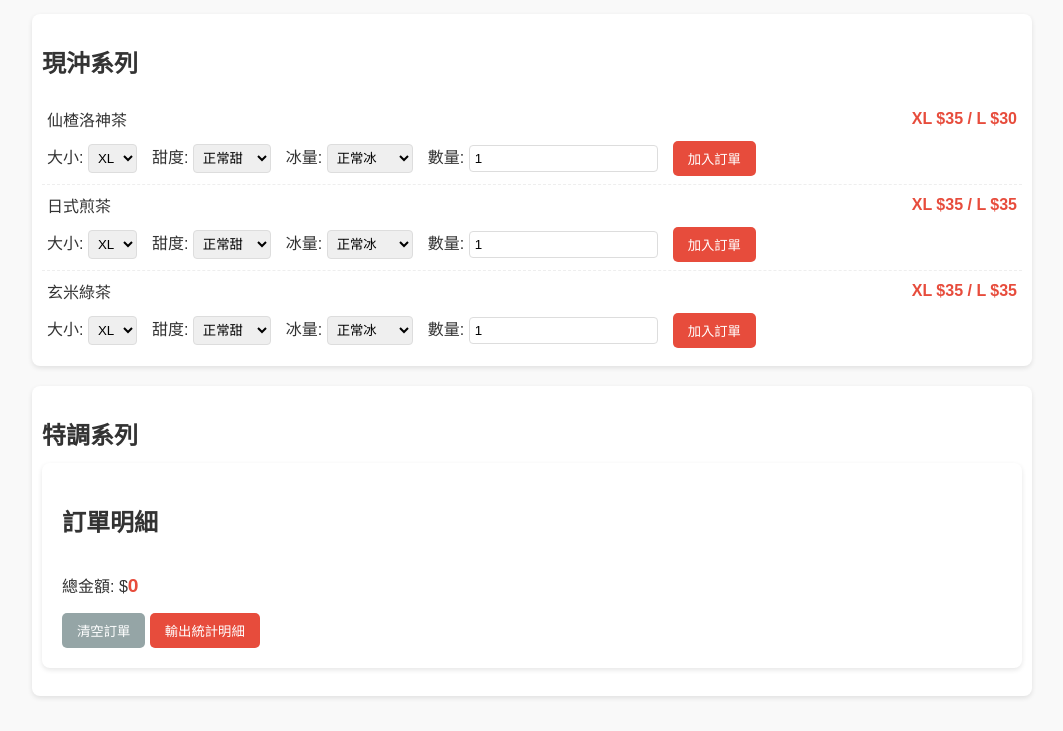
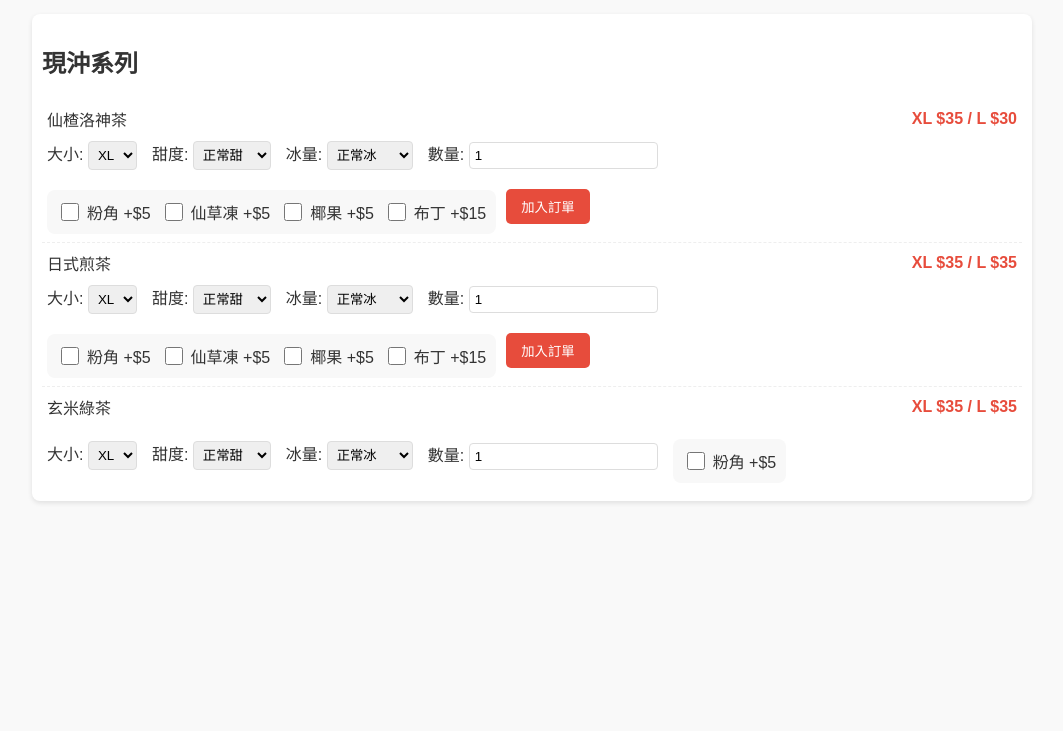
Before and after one commit to kingki3365/Order, a plain HTML site: page index.html in a window 1280 px wide. Shown: the part 112-843 px from the top of the page, without its empty margins (108-1171 px from the left). After the commit the page ends 800 px from the top, so only its background shows below. Drawn offline with Linux system fonts and the light colour scheme.

Commit message:
更新 index.html

```diff
--- a/index.html
+++ b/index.html
@@ -104,6 +104,27 @@
             margin-left: 10px;
             cursor: pointer;
         }
+
+        /* 加料選項樣式 */
+        .toppings {
+            display: flex;
+            flex-wrap: wrap;
+            gap: 10px;
+            margin-top: 10px;
+            padding: 10px;
+            background: #f8f8f8;
+            border-radius: 8px;
+        }
+        .topping-option {
+            display: flex;
+            align-items: center;
+            gap: 5px;
+        }
+        .topping-option input[type="checkbox"] {
+            width: 18px;
+            height: 18px;
+            cursor: pointer;
+        }
     </style>
 </head>
 <body>
@@ -152,6 +173,23 @@
                 <label>數量:
                     <input type="number" min="1" value="1" class="quantity">
                 </label>
+
+                <!-- 加料選項 -->
+                <div class="toppings">
+                    <label class="topping-option">
+                        <input type="checkbox" class="topping" name="粉角" data-price="5"> 粉角 +$5
+                    </label>
+                    <label class="topping-option">
+                        <input type="checkbox" class="topping" name="仙草凍" data-price="5"> 仙草凍 +$5
+                    </label>
+                    <label class="topping-option">
+                        <input type="checkbox" class="topping" name="椰果" data-price="5"> 椰果 +$5
+                    </label>
+                    <label class="topping-option">
+                        <input type="checkbox" class="topping" name="布丁" data-price="15"> 布丁 +$15
+                    </label>
+                </div>
+
                 <button onclick="addToOrder(this)">加入訂單</button>
             </div>
         </div>
@@ -196,6 +234,23 @@
                 <label>數量:
                     <input type="number" min="1" value="1" class="quantity">
                 </label>
+
+                <!-- 加料選項 -->
+                <div class="toppings">
+                    <label class="topping-option">
+                        <input type="checkbox" class="topping" name="粉角" data-price="5"> 粉角 +$5
+                    </label>
+                    <label class="topping-option">
+                        <input type="checkbox" class="topping" name="仙草凍" data-price="5"> 仙草凍 +$5
+                    </label>
+                    <label class="topping-option">
+                        <input type="checkbox" class="topping" name="椰果" data-price="5"> 椰果 +$5
+                    </label>
+                    <label class="topping-option">
+                        <input type="checkbox" class="topping" name="布丁" data-price="15"> 布丁 +$15
+                    </label>
+                </div>
+
                 <button onclick="addToOrder(this)">加入訂單</button>
             </div>
         </div>
@@ -240,92 +295,9 @@
                 <label>數量:
                     <input type="number" min="1" value="1" class="quantity">
                 </label>
-                <button onclick="addToOrder(this)">加入訂單</button>
-            </div>
-        </div>
-    </div>
 
-    <div class="menu-category">
-        <h2>特調系列</h2>
-
-
-    <div id="order-summary">
-        <h2>訂單明細</h2>
-        <ul id="order-list"></ul>
-        <p>總金額: $<span id="total">0</span></p>
-        <button onclick="clearOrder()" style="background:#95a5a6;">清空訂單</button>
-       <button onclick="exportSummary()">輸出統計明細</button>
-    </div>
-
-    <script>
-        const orderList = document.getElementById('order-list');
-        const totalElement = document.getElementById('total');
-        let total = 0;
-        let orderItems = [];
-
-        function addToOrder(btn) {
-            const item = btn.closest('.item');
-            const name = item.dataset.name;
-            const size = item.querySelector('.size').value;
-            const sweetness = item.querySelector('.sweetness').value;
-            const ice = item.querySelector('.ice').value;
-            const quantity = parseInt(item.querySelector('.quantity').value);
-
-            // 根據選擇的尺寸取得價格
-            const price = size === 'XL'
-                ? parseInt(item.dataset.priceXl)
-                : parseInt(item.dataset.priceL);
-
-            const itemTotal = price * quantity;
-            total += itemTotal;
-
-            // 儲存訂單項目
-            const orderItem = {
-                name,
-                size,
-                sweetness,
-                ice,
-                quantity,
-                price,
-                itemTotal
-            };
-            orderItems.push(orderItem);
-
-            updateOrderDisplay();
-        }
-
-        function updateOrderDisplay() {
-            orderList.innerHTML = '';
-            total = 0;
-
-            orderItems.forEach((item, index) => {
-                total += item.itemTotal;
-
-                const li = document.createElement('li');
-                li.innerHTML = `
-                    ${item.name}（${item.size} / ${item.sweetness} / ${item.ice}）x ${item.quantity}
-                    <span>$${item.itemTotal}</span>
-                    <button class="remove-btn" onclick="removeItem(${index})">×</button>
-                `;
-                orderList.appendChild(li);
-            });
-
-            totalElement.textContent = total;
-        }
-
-        function removeItem(index) {
-            orderItems.splice(index, 1);
-            updateOrderDisplay();
-        }
-
-        function clearOrder() {
-            orderItems = [];
-            updateOrderDisplay();
-        }
-        function exportSummary() {
-    localStorage.setItem('orderSummary', JSON.stringify(orderItems));
-    window.location.href = 'summary.html';
-}
-    </script>
-</body>
-</html>
+                <!-- 加料選項 -->
+                <div class="toppings">
+                    <label class="topping-option">
+                        <input type="checkbox" class="topping" name="粉角" data-price="5"> 粉角 +$5
+                    </label
```
